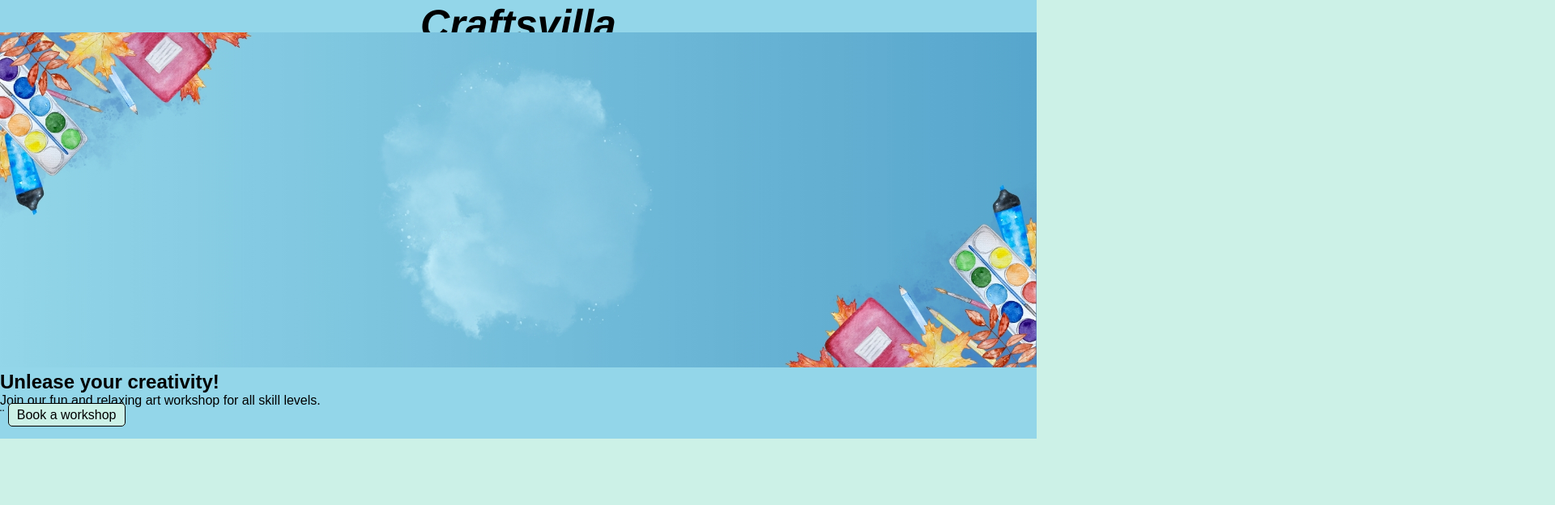
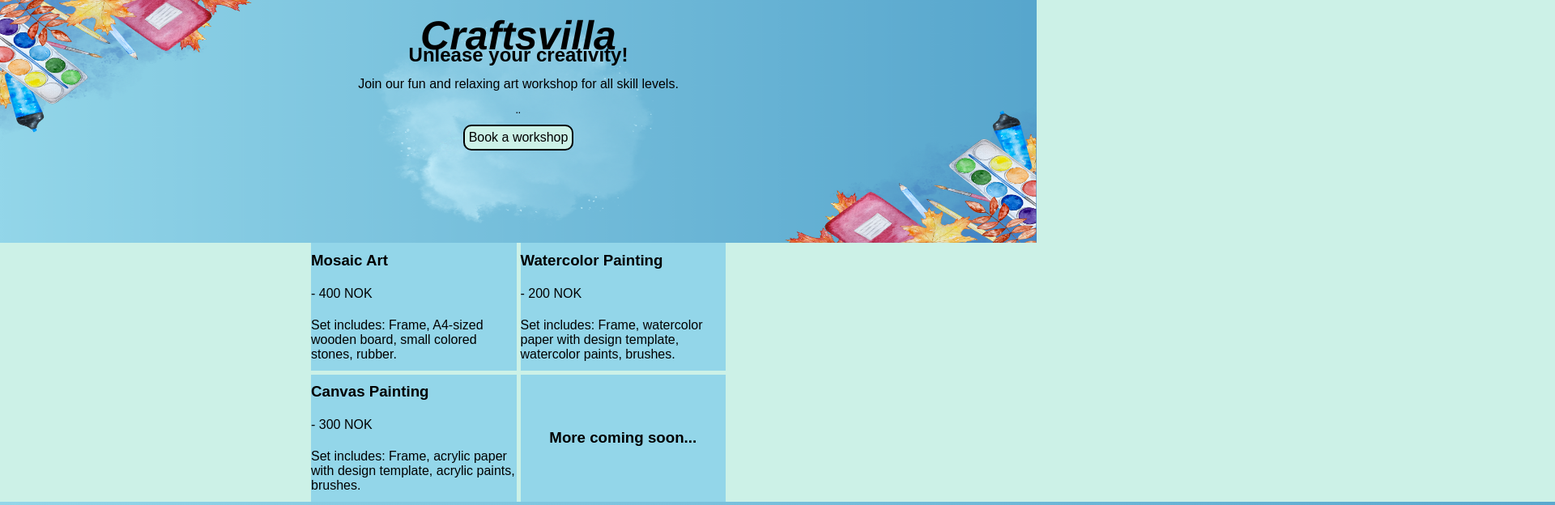
Before and after one commit to Rebecca-kodehode/craftsvilla, a plain HTML site: page index.html in a window 1280 px wide. Shown: the top 624 px of the page at 81% size, 1920 px wide, since content can reach past the window. Drawn offline with Linux system fonts and the light colour scheme.

Commit message:
image removed and readded. More CSS added

```diff
--- a/index.html
+++ b/index.html
@@ -9,12 +9,12 @@
 <body>
     <header>
         <section class="hero">
-            <h1>Craftsvilla</h1>
-            <img src="images/Dark Grey & Red Modern Racing Car Ticket.jpg" alt="art" class="hero-img">
+            <img src="images/art-bg-for-craftvilla.png" alt="art" class="hero-img">
             <div class="hero-content">
-                <h2>Unlease your creativity!</h2>
-                <p>Join our fun and relaxing art workshop for all skill levels.</p>¨
-                <a href="#booking" class="btn">Book a workshop</a>
+                <h1 class="hero-h1">Craftsvilla</h1>
+                <h2 class="hero-title">Unlease your creativity!</h2>
+                <p class="hero-text">Join our fun and relaxing art workshop for all skill levels.</p>¨
+                <a href="#booking" class="hero-btn">Book a workshop</a>
             </div>
         </section>
         <!-- <nav>
@@ -22,29 +22,29 @@
         </nav> -->
     </header>
     <main>
-        <section>
-           <!-- <div>
-            <h3>Mosaikk Kunst</h3>
-            <p> - 400kr</p>
-            <p>Sett inkluderer: Ramme, A4 størrelse treplate, små fargede steiner, gummi.</p>
-           </div>
-           <div>
-            <h3>Akvarellmaling </h3>
-            <p>- 200 kr
-            </p>
-            <p>Sett inkluderer: Ramme, akvarellpapir med designmal, akvarellfarger, pensler</p>
-           </div>
-           <div>
-            <h3>Lerretsmaling </h3>
-            <p>- 300 kr</p>
-            <p>Sett inkluderer: Ramme, akrylpapir med designmal, akrylfarger, pensler.</p>
-           </div>
-           <div>
-            <h3>Mer kommer snart...</h3>
-           </div> -->
+        <section class="grid-container">
+      <div class="grid-item">
+        <h3>Mosaic Art</h3>
+        <p> - 400 NOK</p>
+        <p>Set includes: Frame, A4-sized wooden board, small colored stones, rubber.</p>
+       </div>
+       <div class="grid-item">
+        <h3>Watercolor Painting</h3>
+        <p>- 200 NOK</p>
+        <p>Set includes: Frame, watercolor paper with design template, watercolor paints, brushes.</p>
+       </div>
+       <div class="grid-item">
+        <h3>Canvas Painting</h3>
+        <p>- 300 NOK</p>
+        <p>Set includes: Frame, acrylic paper with design template, acrylic paints, brushes.</p>
+       </div>
+       <div class="grid-item">
+        <h3>More coming soon...</h3>
+       </div>
         </section>
     </main>
     <footer>
+        <img src="images/art-bg-for-craftvilla-2.png" alt="footer art" class="footer-art">
         <!-- <p>Footer here</p> -->
     </footer>
 </body>
--- a/style.css
+++ b/style.css
@@ -1,20 +1,40 @@
 * {
     margin: 0;
     padding: 0;
+    border: 0;
     box-sizing: border-box;
     font-family: Arial, Helvetica, sans-serif;
 }
 
-header {
+/* Possibly able to fully remove header? */
+/* header {
     background-color: #93D6E9;
     padding-top: 20px;
     padding-bottom: 20px;
     align-items: center;
     display: flex;
+} */
+
+.hero {
+    position: relative;
+    width: 100%;
+    height: 300px;
+    overflow: hidden;
+    justify-content: center;
+    align-items: center;
 }
 
+.hero-content {
+    position: relative;
+    top: -90%;
+    justify-content: center;
+    align-items: center;
+    text-align: center;
+    display: flex;
+    flex-direction: column;
+}
 
-h1 {
+.hero-h1 {
     text-align: center;
     margin: 0px;
     flex-grow: 1;
@@ -25,6 +45,55 @@ h1 {
     font-family: 'Franklin Gothic Medium', 'Arial Narrow', Arial, sans-serif;
     font-size: 50px;
     font-style: italic;
+}
+
+.hero-title {
+    text-align: center;
+    justify-content: center;
+    align-items: center;
+}
+
+.hero-img {
+    height: 300px;
+    width: 100%;
+    background: url('hero-img') no-repeat center center;
+    background-size: cover;
+}
+
+.hero-text {
+    max-width: 500px;
+    line-height: 1.5;
+    text-align: center;
+    align-items: center;
+    justify-content: center;
+    padding-bottom: 20px;
+    padding-top: 10px;
+}
+
+.hero-btn {
+    color: black;
+    border: 2px solid black;
+    border-radius: 10px;
+    cursor: pointer;
+    padding: 5px;
+}
+
+.grid-container {
+    display: grid;
+    grid-template-columns: repeat(2, 1fr);
+    grid-template-rows: repeat(2, 1fr);
+    gap: 5px;
+    width: 40vw;
+    height: 40vh;
+    margin: auto;
+}
+
+.grid-item {
+    background-color: #93D6E9;
+    color: black;
+    display: grid;
+    justify-content: center;
+    align-items: center;
 }
 
 button {
@@ -51,14 +120,7 @@ body {
     background-color: #CCF1E7;
 }
 
-footer {
-    background-color: #93D6E9;
-    text-align: center;
+.footer-img {
+    height: 300px;
+    width: 100%;
 }
-
-.hero-img {
-    height: 100%;
-    width: 100%;
-    background: url('hero-img') no-repeat center center;
-    background-size: cover;
-}
```
Also changed, not shown: images/Dark Grey & Red Modern Racing Car Ticket.jpg (deleted), images/art-bg-for-craftvilla-2.png (added), images/art-bg-for-craftvilla.png (added).
